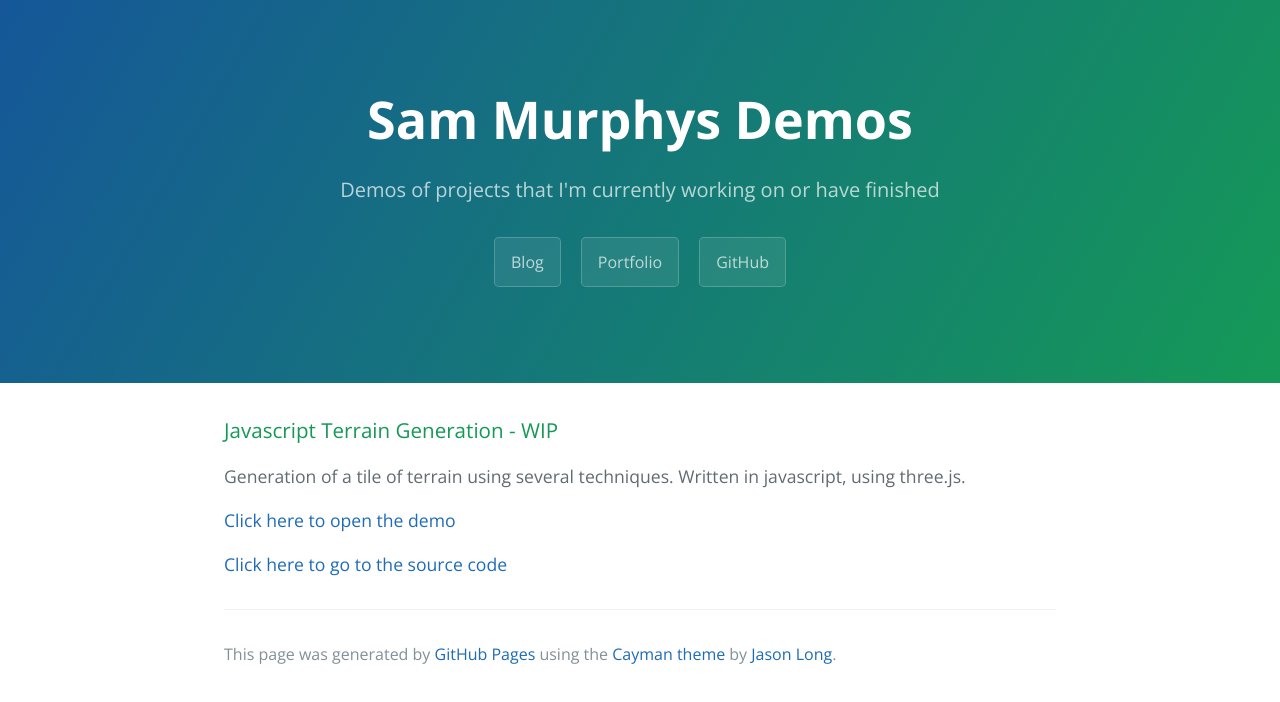
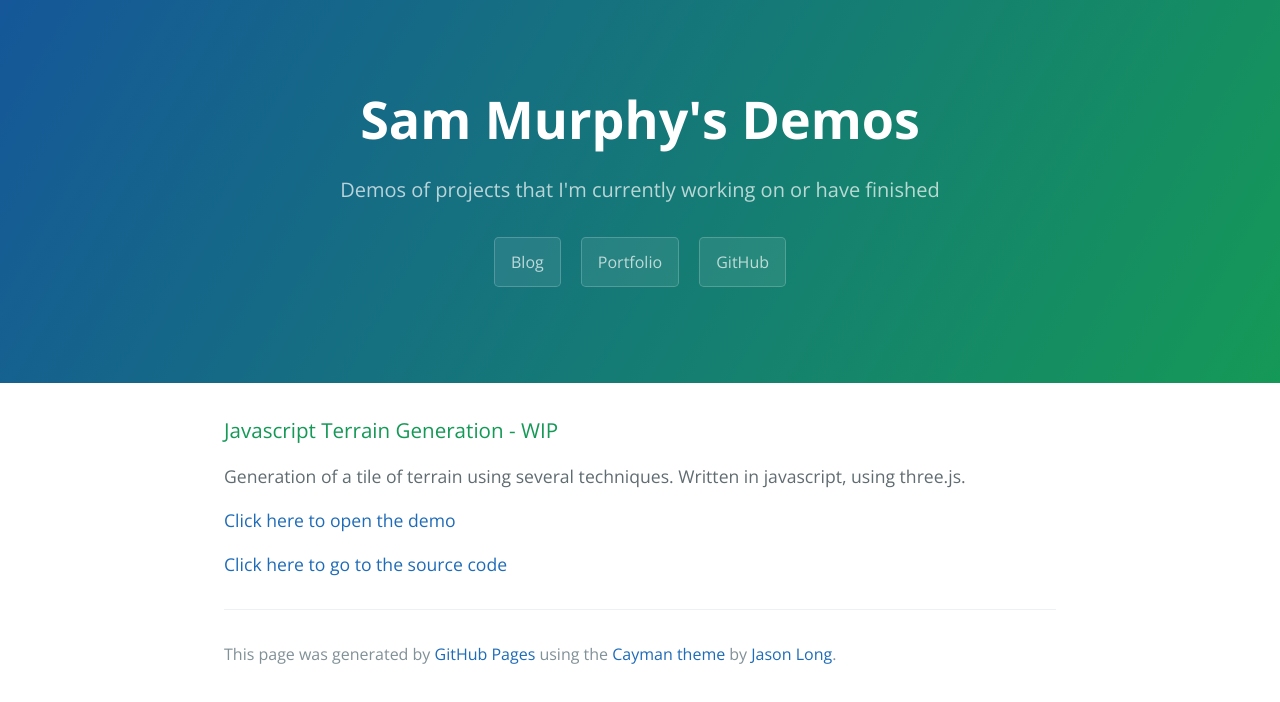
Before and after one commit to SamMurphy/demos, a plain HTML site: page index.html in a window 1280 px wide. Drawn offline with nearby package versions, Linux system fonts and the light colour scheme.

Commit message:
Update index.html

```diff
--- a/index.html
+++ b/index.html
@@ -2,7 +2,7 @@
 <html lang="en-us">
   <head>
     <meta charset="UTF-8">
-    <title>Sam Murphys Demos</title>
+    <title>Sam Murphy's Demos</title>
     <meta name="viewport" content="width=device-width, initial-scale=1">
     <link rel="stylesheet" type="text/css" href="stylesheets/normalize.css" media="screen">
     <link href='https://fonts.googleapis.com/css?family=Open+Sans:400,700' rel='stylesheet' type='text/css'>
@@ -11,7 +11,7 @@
   </head>
   <body>
     <section class="page-header">
-      <h1 class="project-name">Sam Murphys Demos</h1>
+      <h1 class="project-name">Sam Murphy's Demos</h1>
       <h2 class="project-tagline">Demos of projects that I&#39;m currently working on or have finished</h2>
       <a href="http://sammurphy.me/blog" class="btn">Blog</a>
       <a href="http://sammurphy.me/portfolio" class="btn">Portfolio</a>
```
